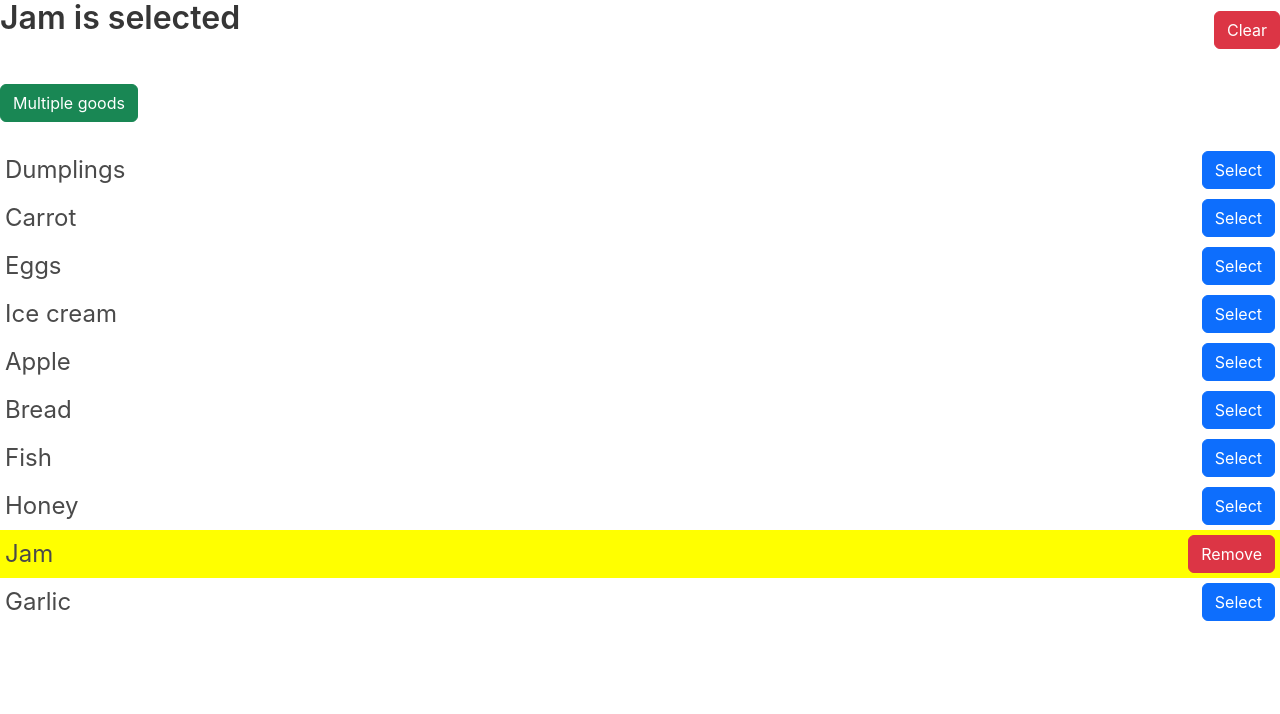
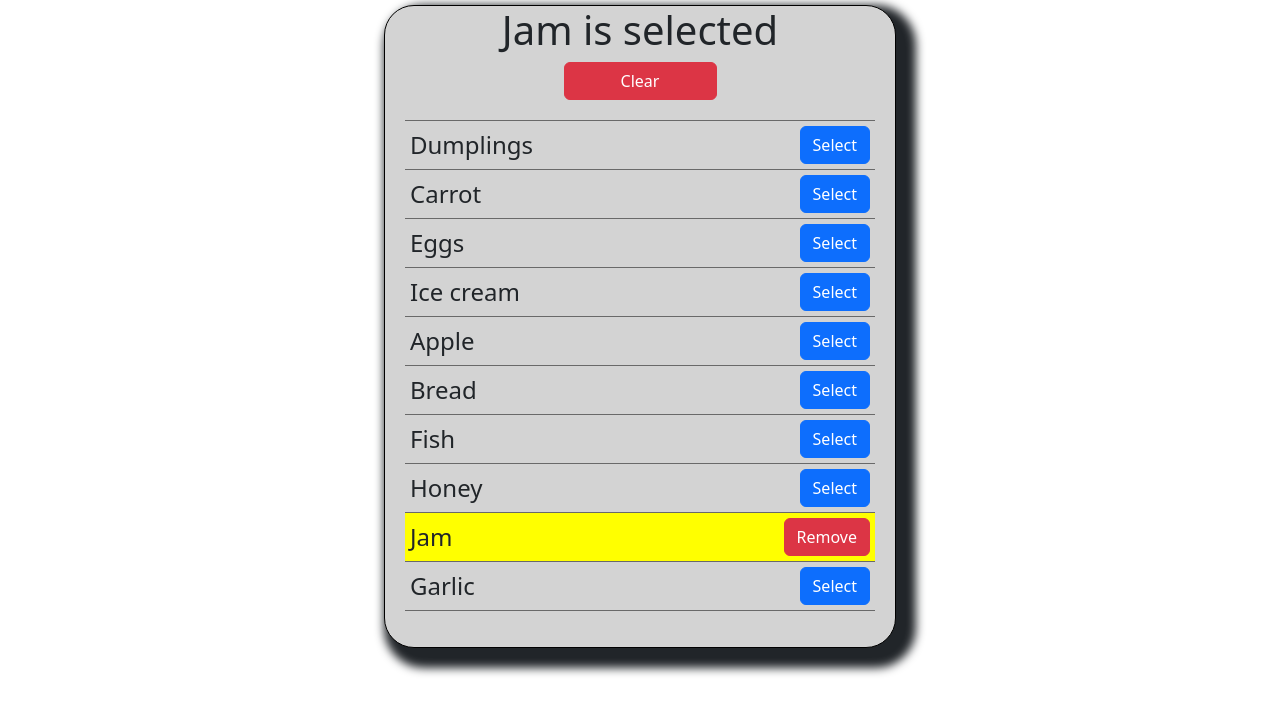
Before and after one commit to mate-academy/react_goods-selector, a React (Create React App) app: page / in a window 1280 px wide. Shown: the top 714 px of the page. Built offline with nearby package versions, Linux system fonts and the light colour scheme.

Commit message:
react_goods selector was improved

```diff
--- a/src/App.scss
+++ b/src/App.scss
@@ -2,12 +2,38 @@ html {
   font-family: Arial, "Helvetica Neue", Helvetica, sans-serif;
 }
 
+body {
+  @media (max-width: 750px) {
+    width: 750px;
+  }
+}
+
 .App {
+  margin: 5px auto;
+  display: flex;
+  flex-direction: column;
+  justify-content: center;
+  border: 1px solid black;
+  border-radius: 30px;
+  width: 40%;
+  background-color: lightgray;
+  box-shadow: 10px 10px 10px 10px;
+
   &__header {
     display: flex;
     align-items: center;
     justify-content: center;
     gap: 20px;
+  }
+
+  &__list {
+    padding: 20px;
+    width: 100%;
+  }
+
+  &__clear-btn {
+    margin: auto;
+    width: 30%;
   }
 }
 
@@ -18,6 +44,11 @@ html {
   padding: 5px;
   gap: 10px;
   font-size: 1.5rem;
+  border-top: 1px solid dimgrey;
+
+  &:last-child {
+    border-bottom: 1px solid dimgrey;
+  }
 
   &--active {
     background-color: #ff0;
--- a/src/App.tsx
+++ b/src/App.tsx
@@ -2,113 +2,66 @@ import React from 'react';
 import './App.scss';
 import classNames from 'classnames';
 import 'bootstrap/dist/css/bootstrap.min.css';
-import 'bulma/css/bulma.min.css';
 import { Button } from 'react-bootstrap';
+
 import goodsFromServer from './goods';
 
 const goods = [...goodsFromServer];
-let checkedGoods: string[] = [];
-
-function makeName() {
-  let name = '';
-
-  if (checkedGoods.length === 2) {
-    name = `${checkedGoods[0]} and ${checkedGoods[1]}`;
-  }
-
-  if (checkedGoods.length > 2) {
-    for (let i = 0; i < checkedGoods.length; i += 1) {
-      if (i === checkedGoods.length - 2) {
-        name += `${checkedGoods[i]} and `;
-      } else {
-        name += `${checkedGoods[i]}, `;
-      }
-    }
-
-    name = name.slice(0, name.length - 2);
-  }
-
-  return name;
-}
 
 type State = {
   selectGoodName: string,
   title: string,
-  multiple: boolean,
 };
 
 export class App extends React.Component<{}, State> {
   state = {
     selectGoodName: 'Jam',
     title: 'is selected',
-    multiple: false,
   };
 
   render() {
-    let { selectGoodName, title } = this.state;
-    const { multiple } = this.state;
-
-    if (multiple && checkedGoods.length > 1) {
-      title = 'are selected';
-      selectGoodName = makeName();
-    }
+    const { selectGoodName, title } = this.state;
 
     return (
       <main className="App">
-        <header className="level">
-          <h1 className="title">
+        <header className="App__header">
+          <h1>
             {`${selectGoodName} ${title}`}
           </h1>
 
-          {selectGoodName !== ''
-            && (
-              <Button
-                variant="danger"
-                type="button"
-                onClick={() => {
-                  this.setState({
-                    selectGoodName: '',
-                    title: 'No goods selected',
-                    multiple: false,
-                  });
-                  checkedGoods = [];
-                }}
-              >
-                Clear
-              </Button>
-            )}
         </header>
 
-        <Button
-          variant="success"
-          type="button"
-          className="level"
-          onClick={() => {
-            this.setState({
-              selectGoodName: '',
-              title: 'No goods selected',
-              multiple: true,
-            });
-          }}
-        >
-          Multiple goods
-        </Button>
+        {selectGoodName !== ''
+          && (
+            <Button
+              className="App__clear-btn"
+              variant="danger"
+              type="button"
+              onClick={() => {
+                this.setState({
+                  selectGoodName: '',
+                  title: 'No goods selected',
+                });
+              }}
+            >
+              Clear
+            </Button>
+          )}
 
-        <ul>
+        <ul className="App__list">
           {goods.map(good => (
             <li
               key={good}
               className={classNames(
                 'Good',
                 {
-                  'Good--active': good === selectGoodName
-                    || checkedGoods.includes(good),
+                  'Good--active': good === selectGoodName,
                 },
               )}
             >
               {good}
 
-              {good === selectGoodName && !multiple
+              {good === selectGoodName
                 && (
                   <Button
                     variant="danger"
@@ -117,35 +70,23 @@ export class App extends React.Component<{}, State> {
                       this.setState({
                         selectGoodName: '',
                         title: 'No goods selected',
-                        multiple: false,
                       });
-                      checkedGoods = [];
                     }}
                   >
                     Remove
                   </Button>
                 )}
 
-              {(good !== selectGoodName || multiple)
+              {good !== selectGoodName
                 && (
                   <Button
                     variant="primary"
                     type="button"
-                    onClick={(event) => {
+                    onClick={() => {
                       this.setState({
                         selectGoodName: good,
                         title: 'is selected',
                       });
-                      const element = event.currentTarget;
-                      const li = element.closest('li');
-
-                      if (multiple === true && li && li.innerText) {
-                        const currentGood = li.innerText.split('\n')[0];
-
-                        if (!checkedGoods.includes(currentGood)) {
-                          checkedGoods.push(currentGood);
-                        }
-                      }
                     }}
                   >
                     Select
```
